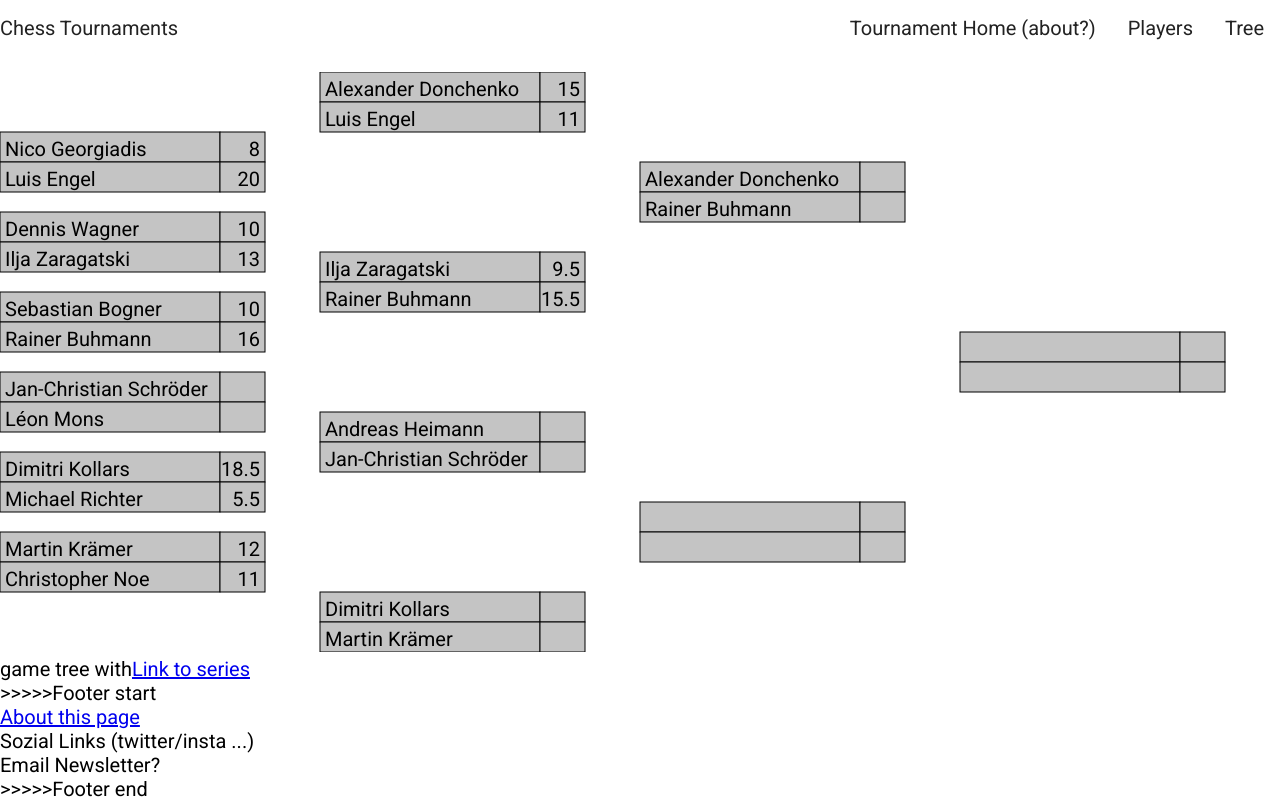
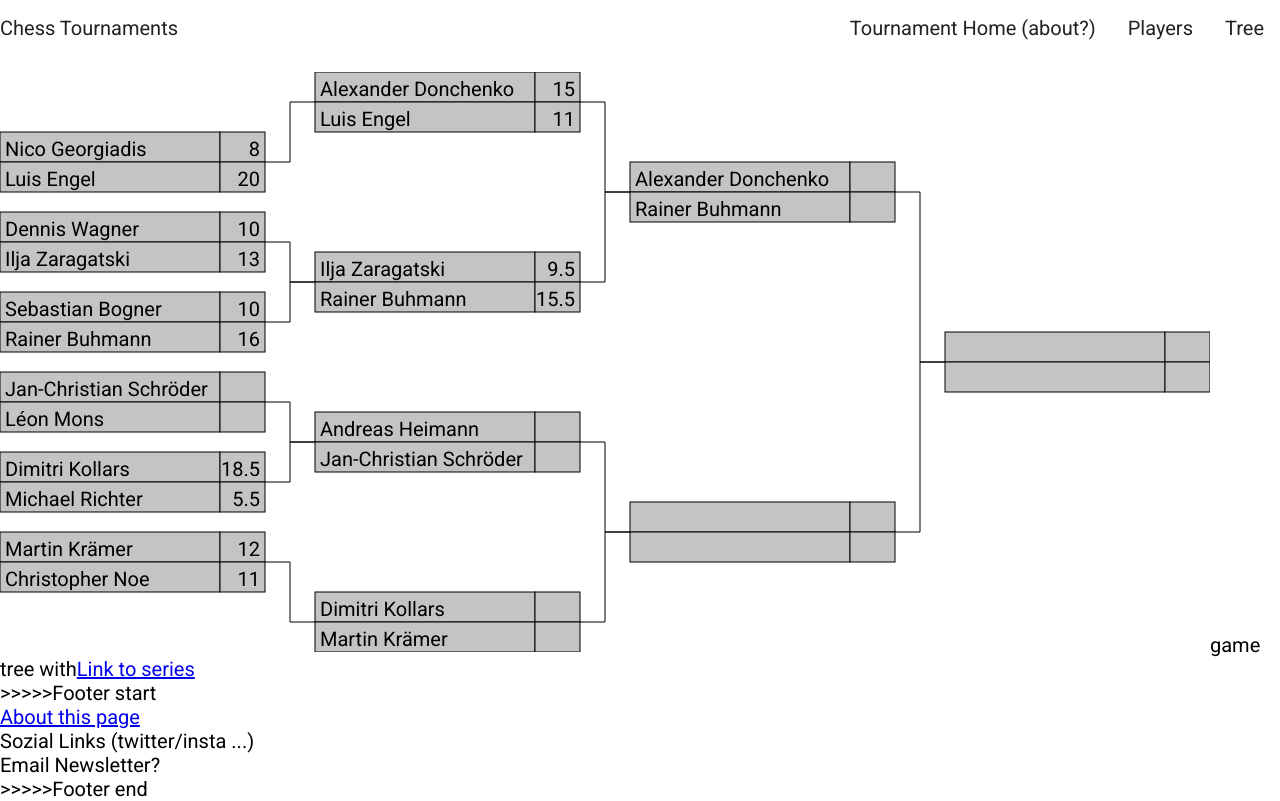
Before and after one commit to fxOne/chess-tournaments, a Next.js app: page /tournaments/hobbitInvitational/tree in a window 1280 px wide. Built offline with nearby package versions, Linux system fonts and the light colour scheme.

Commit message:
add lines

```diff
--- a/components/TournamentBracket/Calculations.ts
+++ b/components/TournamentBracket/Calculations.ts
@@ -13,6 +13,7 @@ interface MatchPosition {
   player2: Player | null;
   x: number;
   y: number;
+  predecessors: MatchPredecessors;
 }
 
 type MatchPositionList = Map<number, MatchPosition>;
@@ -22,6 +23,16 @@ function getYFromPositionList(id: number | null, positionList: MatchPositionList
     const position = positionList.get(id);
     if (position) {
       return position.y;
+    }
+  }
+  return null;
+}
+
+function getXFromPositionList(id: number | null, positionList: MatchPositionList): number | null {
+  if (id) {
+    const position = positionList.get(id);
+    if (position) {
+      return position.x;
     }
   }
   return null;
@@ -68,12 +79,58 @@ export function calculateBracketPositions(
         match,
         player1,
         player2,
+        predecessors,
         x: round * widthWithSpace,
         y: calculateY(round, matchNr, predecessors, results),
       });
     }
   }
   return results;
+}
+
+interface LinePoint {
+  x1: number;
+  x2: number;
+  y1: number;
+  y2: number;
+}
+
+export function calculateLines(positionList: MatchPositionList): LinePoint[] {
+  const result: LinePoint[] = [];
+
+  for (const [, { predecessors, x, y }] of positionList) {
+    if (predecessors) {
+      const line1 = createLinePoint(positionList, x, y, predecessors[0]);
+      const line2 = createLinePoint(positionList, x, y, predecessors[1]);
+      if (line1) {
+        result.push(line1);
+      }
+      if (line2) {
+        result.push(line2);
+      }
+    }
+  }
+
+  return result;
+}
+
+function createLinePoint(
+  positionList: MatchPositionList,
+  x: number,
+  y: number,
+  predecessor: number | null,
+): LinePoint | null {
+  if (predecessor) {
+    const x1 = getXFromPositionList(predecessor, positionList)! + matchWidth;
+    const y1 = getYFromPositionList(predecessor, positionList)! + matchHeight * 0.5;
+    return {
+      x1,
+      y1,
+      x2: x,
+      y2: y + matchHeight * 0.5,
+    };
+  }
+  return null;
 }
 
 interface Size {
--- /dev/null
+++ b/components/TournamentBracket/Line.tsx
@@ -0,0 +1,13 @@
+import { ReactElement } from 'react';
+
+interface LineProps {
+  x1: number;
+  x2: number;
+  y1: number;
+  y2: number;
+}
+
+export default function Line({ x1, x2, y1, y2 }: LineProps): ReactElement {
+  const midX = (x2 - x1) * 0.5 + x1;
+  return <polyline points={`${x1},${y1} ${midX},${y1} ${midX},${y2} ${x2},${y2}`} stroke={'black'} fill={'none'} />;
+}
--- a/components/TournamentBracket/Match.tsx
+++ b/components/TournamentBracket/Match.tsx
@@ -13,7 +13,7 @@ interface MatchProps {
 }
 
 export const matchHeight = 60;
-export const matchWidth = 270;
+export const matchWidth = 265;
 
 export default function Match({ match, player1, player2, x = 0, y = 0 }: MatchProps): ReactElement {
   return (
--- a/components/TournamentBracket/TournamentBracket.tsx
+++ b/components/TournamentBracket/TournamentBracket.tsx
@@ -1,7 +1,8 @@
 import { Bracket, Matches, Players } from '../../data/Interfaces';
 import { ReactElement, useMemo } from 'react';
-import { calculateBracketPositions, calculateSvgSize } from './Calculations';
+import { calculateBracketPositions, calculateLines, calculateSvgSize } from './Calculations';
 
+import Line from './Line';
 import Match from './Match';
 
 interface TournemantBracketProps {
@@ -11,16 +12,24 @@ interface TournemantBracketProps {
 }
 
 export default function TournamentBracket({ brackets, matches, players }: TournemantBracketProps): ReactElement {
-  const { bracketPositions, height, width } = useMemo(() => {
+  const { bracketPositions, height, lines, width } = useMemo(() => {
     const bracketPositions = calculateBracketPositions(brackets, matches, players);
     const { width, height } = calculateSvgSize(bracketPositions);
-    return { bracketPositions, height, width };
+    const lines = calculateLines(bracketPositions);
+    return { bracketPositions, height, lines, width };
   }, [brackets, matches, players]);
   return (
     <svg width={width} height={height}>
-      {[...bracketPositions.values()].map(({ match, player1, player2, x, y }) => {
-        return <Match key={match.id} match={match} player1={player1} player2={player2} y={y} x={x} />;
-      })}
+      <g>
+        {[...bracketPositions.values()].map(({ match, player1, player2, x, y }) => {
+          return <Match key={match.id} match={match} player1={player1} player2={player2} y={y} x={x} />;
+        })}
+      </g>
+      <g>
+        {lines.map((line, i) => (
+          <Line key={i} {...line} />
+        ))}
+      </g>
     </svg>
   );
 }
```
